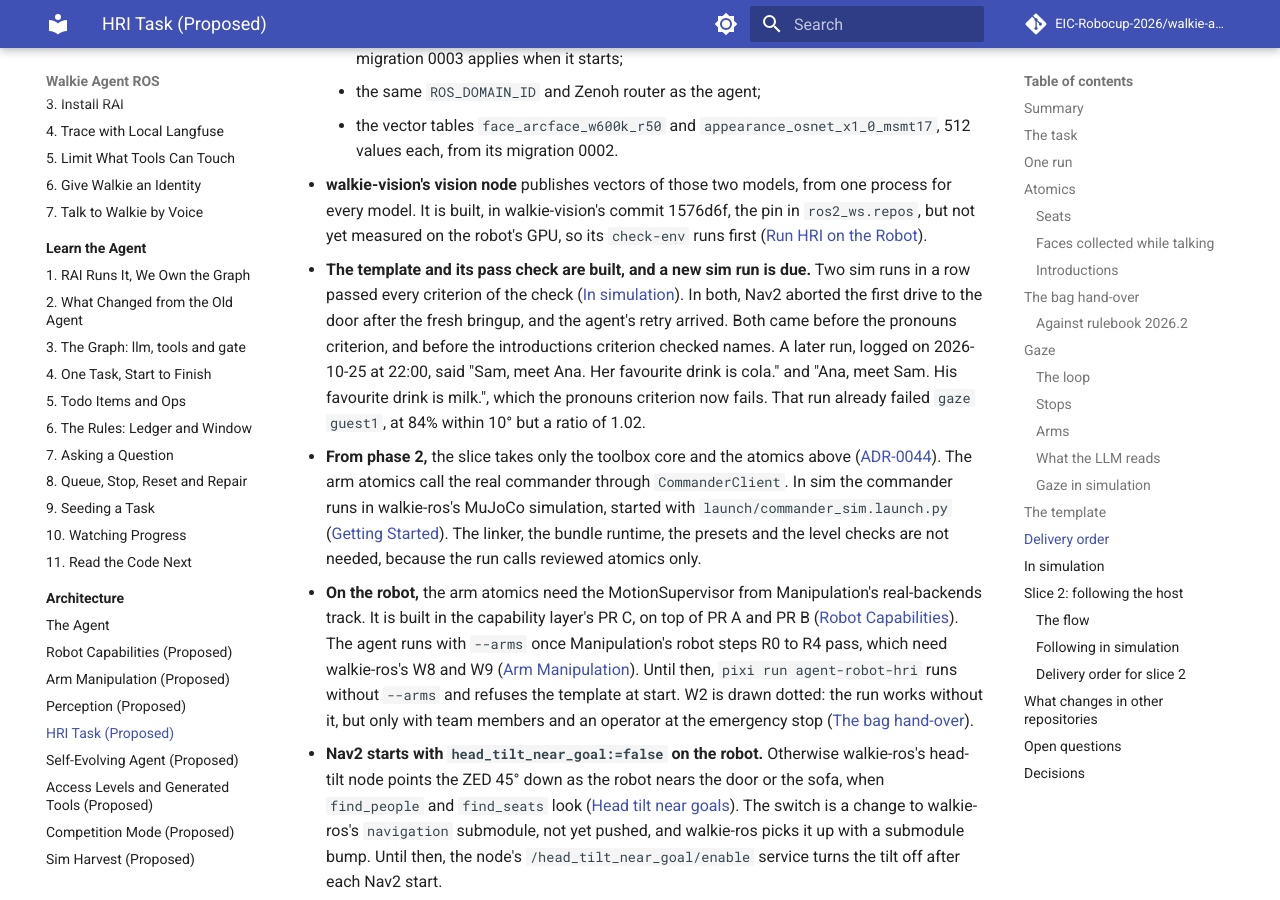
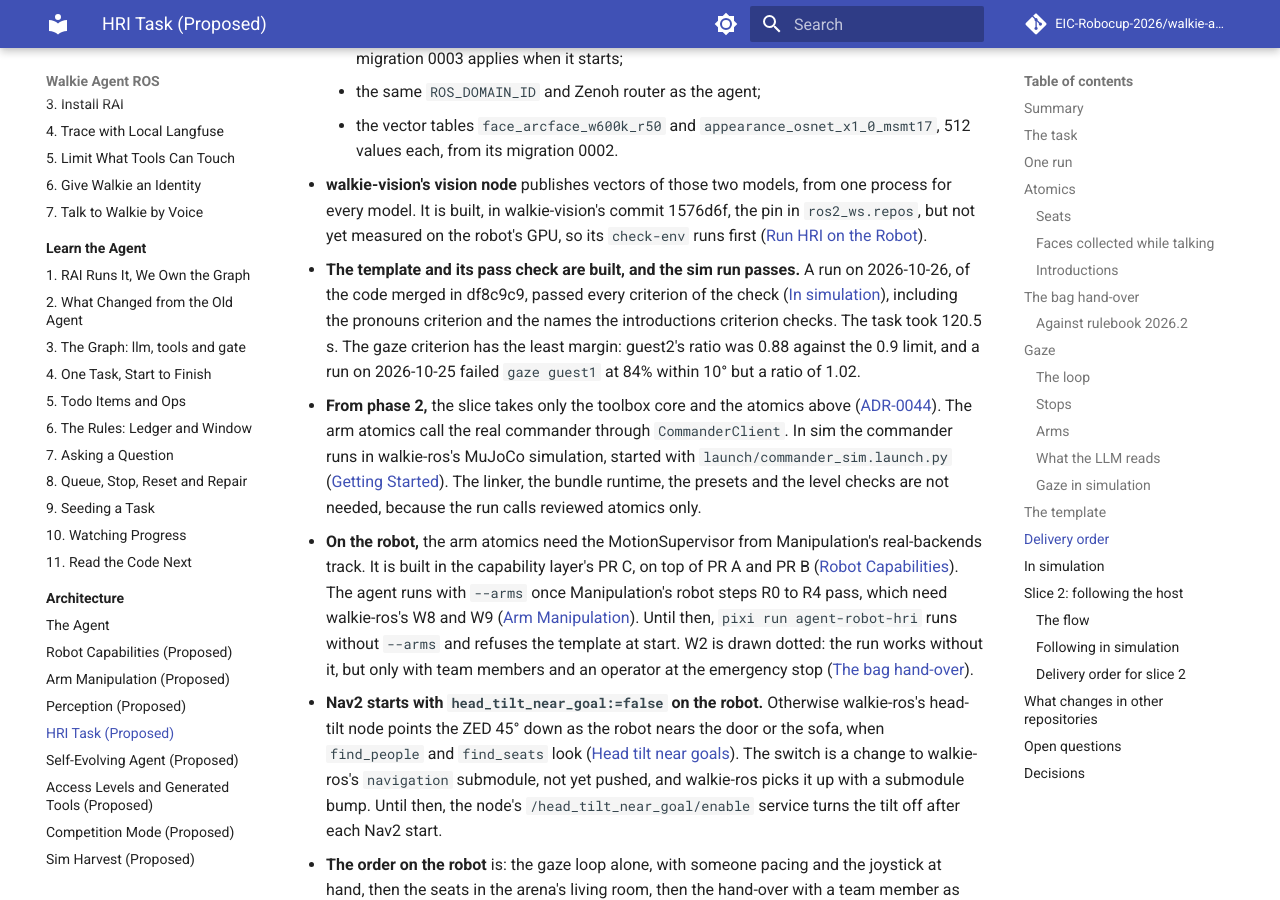
Before and after one commit to EIC-Robocup-2026/walkie-agent-ros, an MkDocs documentation site: the page built from docs/architecture/hri.md, in a window 1280 px wide and 900 px high, scrolled down 28441 px. Built offline with MkDocs 1.6.1 and Material for MkDocs 9.7.7, drawn with Linux system fonts in a browser that asks for light colours; comment, search, counter and statistics services are not loaded.

Commit message:
docs: record that the merged hri slice passes the sim check

```diff
--- a/docs/architecture/hri.md
+++ b/docs/architecture/hri.md
@@ -1097,16 +1097,13 @@
   commit 1576d6f, the pin in `ros2_ws.repos`, but not yet measured on the
   robot's GPU, so its `check-env` runs first
   ([Run HRI on the Robot](../robot-hri-run.md#2-check-walkie-vision-on-the-robots-gpu)).
-- **The template and its pass check are built, and a new sim run is
-  due.** Two sim runs in a row passed every criterion of the check
-  ([In simulation](#in-simulation)). In both, Nav2 aborted the first
-  drive to the door after the fresh bringup, and the agent's retry
-  arrived. Both came before the pronouns criterion, and before the
-  introductions criterion checked names. A later run, logged on
-  2026-10-25 at 22:00, said "Sam, meet Ana. Her favourite drink is cola."
-  and "Ana, meet Sam. His favourite drink is milk.", which the pronouns
-  criterion now fails. That run already failed `gaze guest1`, at 84%
-  within 10° but a ratio of 1.02.
+- **The template and its pass check are built, and the sim run passes.**
+  A run on 2026-10-26, of the code merged in df8c9c9, passed every
+  criterion of the check ([In simulation](#in-simulation)), including the
+  pronouns criterion and the names the introductions criterion checks.
+  The task took 120.5 s. The gaze criterion has the least margin: guest2's
+  ratio was 0.88 against the 0.9 limit, and a run on 2026-10-25 failed
+  `gaze guest1` at 84% within 10° but a ratio of 1.02.
 - **From phase 2,** the slice takes only the toolbox core and the atomics
   above ([ADR-0044](decisions/0044-mocked-arm-atomics.md)). The arm
   atomics call the real commander through `CommanderClient`. In sim the
```
Also changed, not shown: other parts of docs/architecture/hri.md (+5 -5 lines).
